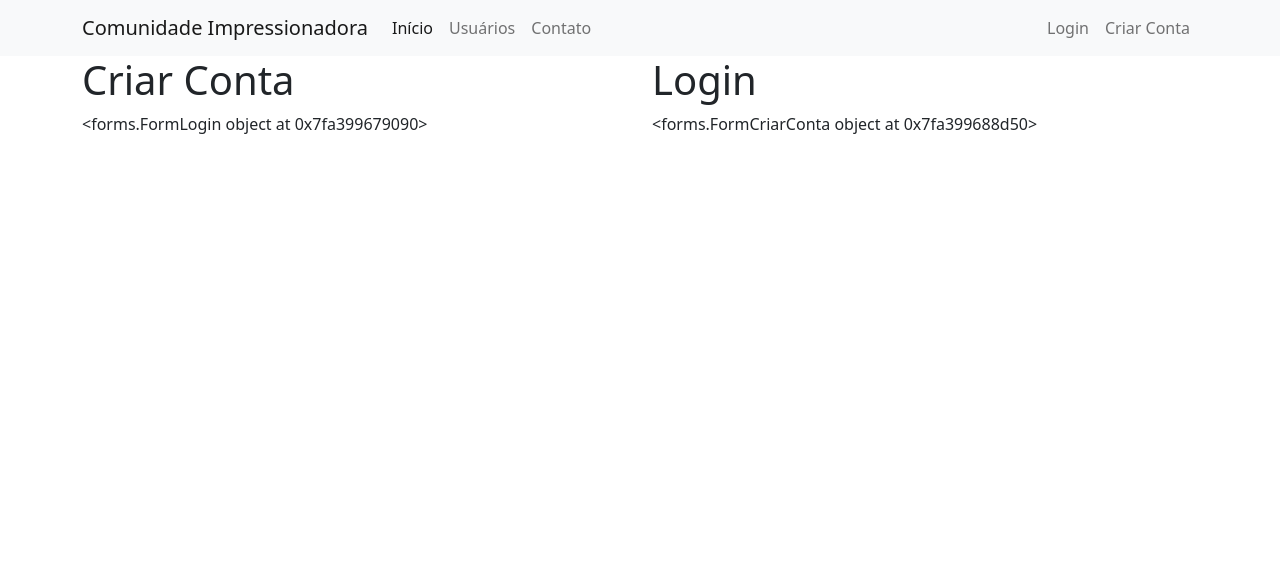
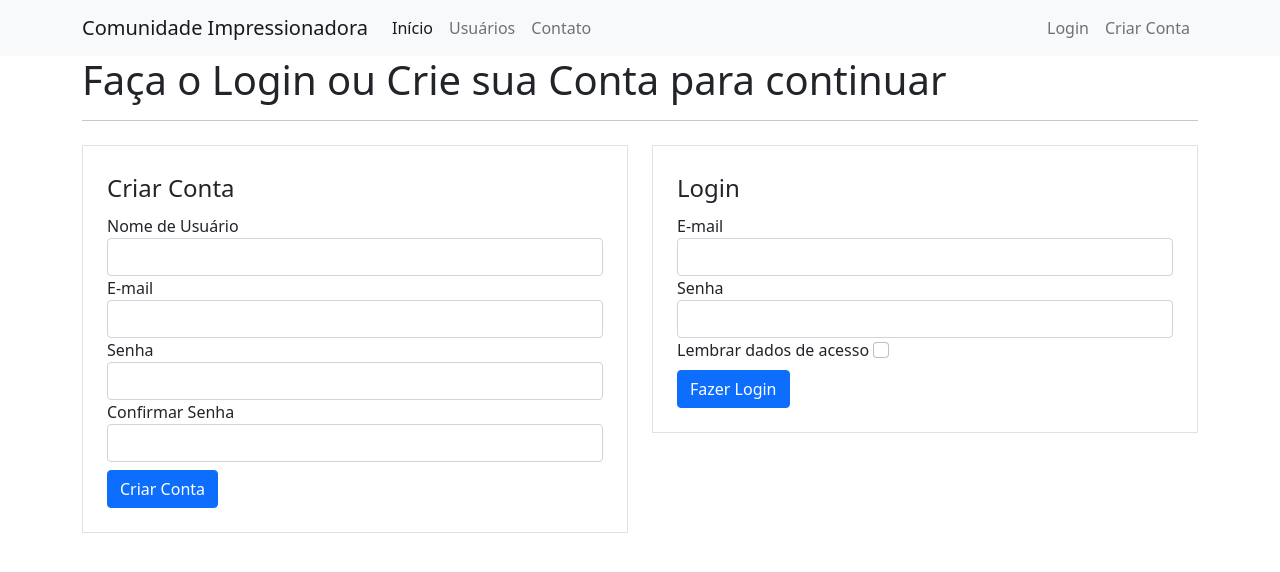
Before and after one commit to carlosdfranca/Comunity-Site, a Flask app: page /login in a window 1280 px wide. Shown: the top 572 px of the page. Run offline with Flask 2, Linux system fonts and the light colour scheme.

Commit message:
Form formatting
Formatando o formulário da página de Login e Criar Conta

```diff
--- a/forms.py
+++ b/forms.py
@@ -1,15 +1,16 @@
 from flask_wtf import FlaskForm
-from wtforms import StringField, PasswordField, SubmitField
+from wtforms import StringField, PasswordField, SubmitField, BooleanField
 from wtforms.validators import DataRequired, Length, Email, EqualTo
 
 class FormCriarConta(FlaskForm):
     username = StringField('Nome de Usuário', validators=[DataRequired()])
     email = StringField('E-mail', validators=[DataRequired(), Email()])
     senha = PasswordField('Senha', validators=[DataRequired(), Length(6, 20)])
-    confirmacao_senha = PasswordField('Confirmar Senha', validators=[DataRequired(), EqualTo('senha')])
+    confirm_senha = PasswordField('Confirmar Senha', validators=[DataRequired(), EqualTo('senha')])
     botao_submit_criarconta = SubmitField('Criar Conta')
 
 class FormLogin(FlaskForm):
     email = StringField('E-mail', validators=[DataRequired(), Email()])
     senha = PasswordField('Senha', validators=[DataRequired(), Length(6, 20)])
-    botao_submit_Login = SubmitField('Fazer Login')
+    lembrar_dados = BooleanField('Lembrar dados de acesso')
+    botao_submit_login = SubmitField('Fazer Login')
--- a/templates/login.html
+++ b/templates/login.html
@@ -3,16 +3,52 @@
 {% block body %}
 
     <div class = 'container'>
-
-
+        <h1>Faça o Login ou Crie sua Conta para continuar</h1>
+        <hr>
         <div class='row'>
             <div class='col'>
-                <h1>Criar Conta</h1>
-                {{ form_login }}
+                <form method='POST' action='' class="border p-4 mt-2">
+                    <legend>Criar Conta</legend>
+                    <fieldset>
+                        <div class='form-group'>
+                            {{ form_criar_conta.username.label(class="form-control-label") }}
+                            {{ form_criar_conta.username(class="form-control") }}
+                        </div>
+                        <div class='form-group'>
+                            {{ form_criar_conta.email.label(class="form-control-label") }}
+                            {{ form_criar_conta.email(class="form-control") }}
+                        </div>
+                        <div class='form-group'>
+                            {{ form_criar_conta.senha.label(class="form-control-label") }}
+                            {{ form_criar_conta.senha(class="form-control") }}
+                        </div>
+                        <div class='form-group'>
+                            {{ form_criar_conta.confirm_senha.label(class="form-control-label") }}
+                            {{ form_criar_conta.confirm_senha(class="form-control") }}
+                        </div>
+                    </fieldset>
+                    {{ form_criar_conta.botao_submit_criarconta(class="btn btn-primary mt-2") }}
+                </form>
             </div>
             <div class='col'>
-                <h1>Login</h1>
-                {{ form_criar_conta }}
+                <form method='POST' action='' class="border p-4 mt-2">
+                    <legend>Login</legend>
+                    <fieldset>
+                        <div class="form-group">
+                            {{ form_login.email.label(class="form-control-label") }}
+                            {{ form_login.email(class="form-control") }}
+                        </div>
+                        <div class="form-group">
+                            {{ form_login.senha.label(class="form-control-label") }}
+                            {{ form_login.senha(class="form-control") }}
+                        </div>
+                        <div class="form-group">
+                            {{ form_login.lembrar_dados.label(class="form-check-label") }}
+                            {{ form_login.lembrar_dados(class="form-check-input") }}
+                        </div>
+                    </fieldset>
+                    {{ form_login.botao_submit_login(class="btn btn-primary mt-2") }}
+                </form>
             </div>
         </div>
 
```
